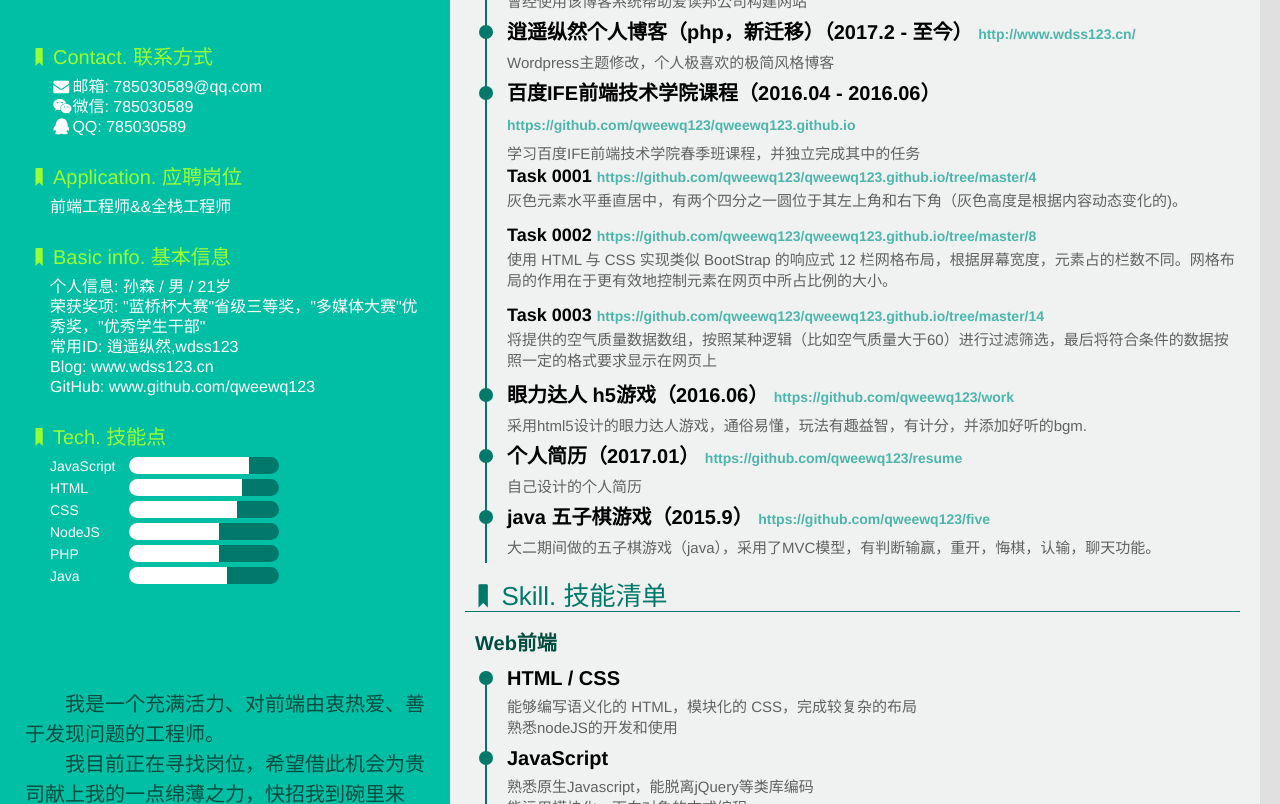
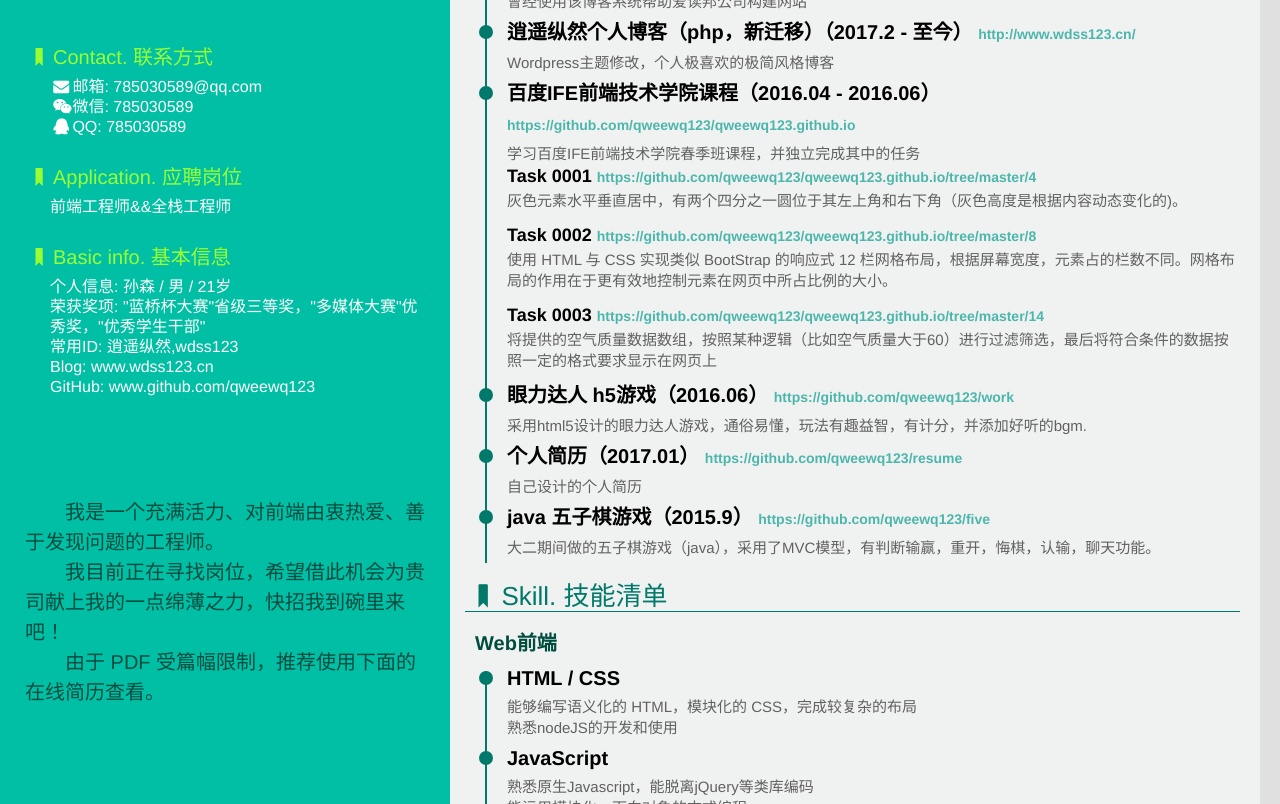
Before and after one commit to qweewq123/resume, a website: page print.html in a window 1280 px wide. Shown: the part 296-1100 px from the top of the page. Drawn offline with Linux system fonts and the light colour scheme.

Commit message:
Update print.html

```diff
--- a/print.html
+++ b/print.html
@@ -41,45 +41,7 @@
                 <dd><span>GitHub:</span> <a href="https://github.com/qweewq123"
                                             target="_blank">www.github.com/qweewq123</a></dd>
             </li>
-            <li class="skill">
-                <dt><i class="icon-bookmark"></i>Tech. 技能点</dt>
-                <dd>
-                    <div class="skill-name">JavaScript</div>
-                    <div class="skill-bar-wrap">
-                        <div class="skill-bar" style="width: 80%"></div>
-                    </div>
-                </dd>
-                <dd>
-                    <div class="skill-name">HTML</div>
-                    <div class="skill-bar-wrap">
-                        <div class="skill-bar" style="width: 75%"></div>
-                    </div>
-                </dd>
-                <dd>
-                    <div class="skill-name">CSS</div>
-                    <div class="skill-bar-wrap">
-                        <div class="skill-bar" style="width: 72%"></div>
-                    </div>
-                </dd>
-                <dd>
-                    <div class="skill-name">NodeJS</div>
-                    <div class="skill-bar-wrap">
-                        <div class="skill-bar" style="width: 60%"></div>
-                    </div>
-                </dd>
-                <dd>
-                    <div class="skill-name">PHP</div>
-                    <div class="skill-bar-wrap">
-                        <div class="skill-bar" style="width: 60%"></div>
-                    </div>
-                </dd>
-                <dd>
-                    <div class="skill-name">Java</div>
-                    <div class="skill-bar-wrap">
-                        <div class="skill-bar" style="width: 65%"></div>
-                    </div>
-                </dd>
-            </li>
+
         </ul>
         <div class="note">
             <p>我是一个充满活力、对前端由衷热爱、善于发现问题的工程师。</p>
```
